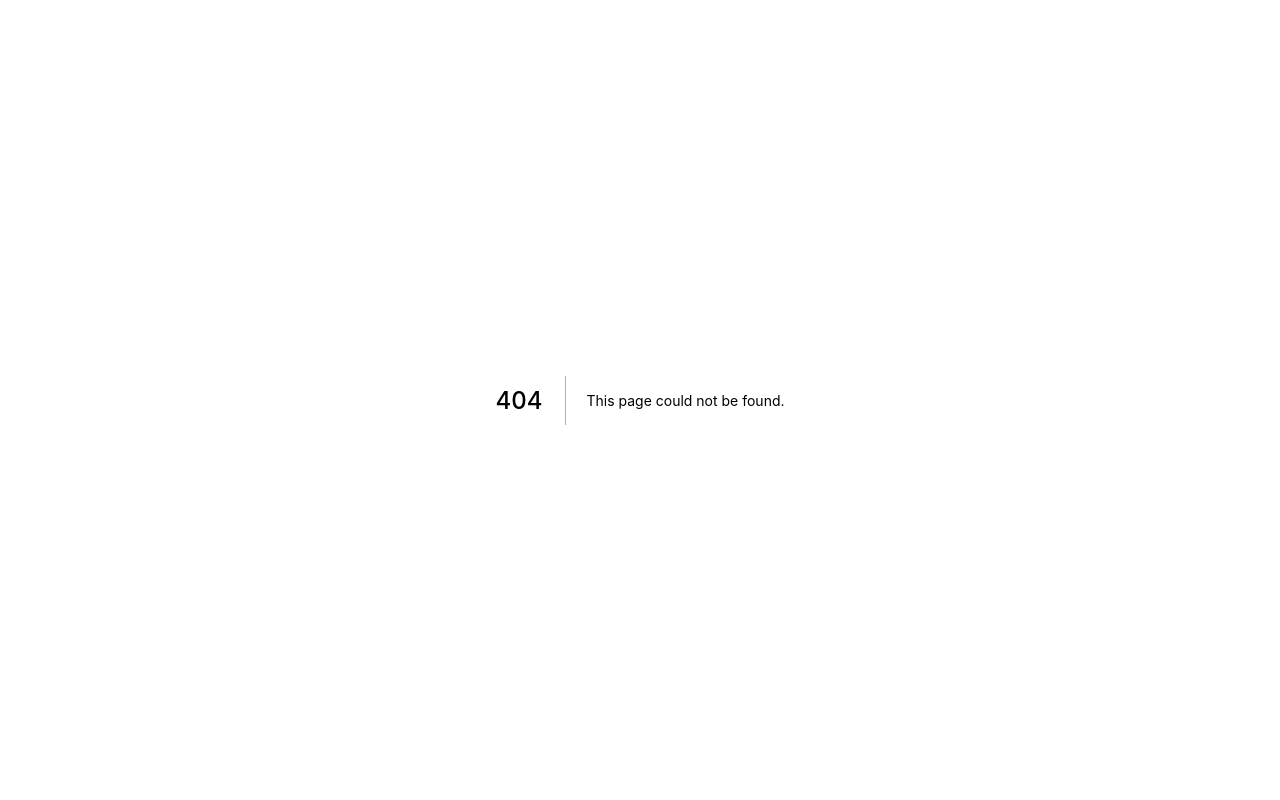
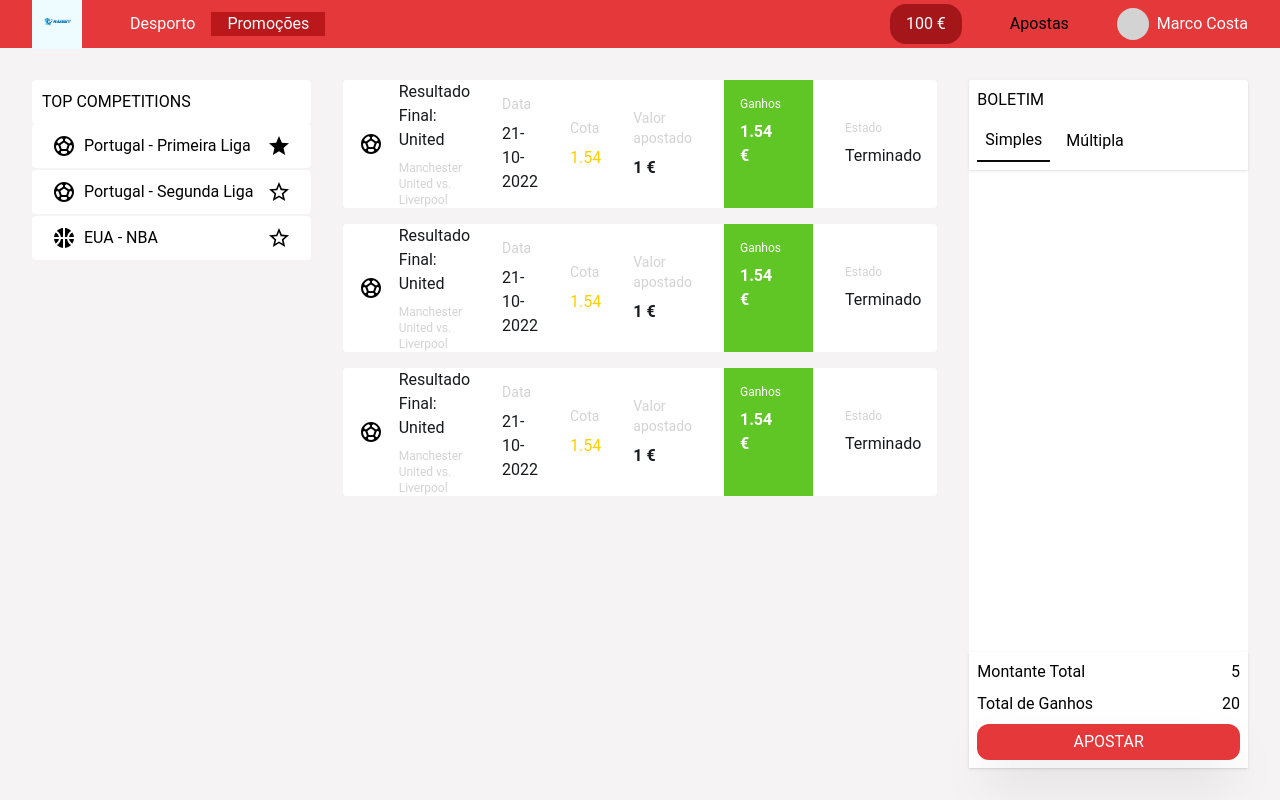
Before and after one commit to gonaloppcc/projetoRAS, a Next.js app in the folder frontend/: page /better/bets in a window 1280 px wide. Before the commit this address had no page. Built offline with nearby package versions, Linux system fonts and the light colour scheme.

Commit message:
Add BetRecord.

```diff
--- /dev/null
+++ b/frontend/src/components/BetRecord/index.tsx
@@ -0,0 +1,79 @@
+import React from 'react';
+import {SportsSoccer} from '@mui/icons-material';
+
+export interface BetRecordProps {
+    eventName: string;
+    eventDate: string;
+    eventType: string; // FIXME Change to enum
+
+    betName: string;
+    betOdd: number;
+    betAmount: number;
+    betWinnings: number;
+}
+
+export const BetRecord = ({
+    eventName,
+    eventDate,
+    eventType,
+    betName,
+    betOdd,
+    betAmount,
+    betWinnings,
+}: BetRecordProps) => {
+    return (
+        <div className="flex flex-row justify-between items-center px-4 gap-8 bg-WHITE rounded">
+            <div className="flex flex-row justify-center items-center gap-4">
+                <SportsSoccer />
+                <div className="flex flex-col items-start p-0 gap-2">
+                    <span className="text-EERIE_BLACK text-base">
+                        {betName}
+                    </span>
+                    <span className="text-LIGHT_GRAY text-xs">{eventName}</span>
+                </div>
+            </div>
+            <div className="flex flex-col items-start p-0 gap-2">
+                <span className="text-LIGHT_GRAY text-sm">{'Data'}</span>
+                <span className="text-EERIE_BLACK text-base">{eventDate}</span>
+            </div>
+
+            <div className="flex flex-col items-start p-0 gap-2">
+                <span className="text-LIGHT_GRAY text-sm">{'Cota'}</span>
+                <span className="text-SPECIAL text-base">{betOdd}</span>
+            </div>
+
+            <div className="flex flex-col items-start p-0 gap-2">
+                <span className="text-LIGHT_GRAY text-sm">
+                    {'Valor apostado'}
+                </span>
+                <span className="text-EERIE_BLACK text-base font-semibold">
+                    {betAmount} €
+                </span>
+            </div>
+
+            {betWinnings > 0 && (
+                <div className="h-full flex flex-col items-start pl-4 pr-8 py-4 gap-2 bg-RIGHT_GREEN text-WHITE">
+                    <span className="text-xs">{'Ganhos'}</span>
+                    <span className="text-base font-semibold">
+                        {betWinnings} €
+                    </span>
+                </div>
+            )}
+            {betWinnings === 0 && (
+                <div className="flex flex-col items-start p-0 gap-2 bg-IMPERIAL_RED">
+                    <span className="text-LIGHT_GRAY text-xs">{'Ganhos'}</span>
+                    <span className="text-EERIE_BLACK text-base">
+                        {betWinnings} €
+                    </span>
+                </div>
+            )}
+
+            <div className="flex flex-col items-start p-0 gap-2">
+                <span className="text-LIGHT_GRAY text-xs">{'Estado'}</span>
+                <span className="text-EERIE_BLACK text-base">
+                    {'Terminado'}
+                </span>
+            </div>
+        </div>
+    );
+};
--- a/frontend/src/components/Navbar/index.tsx
+++ b/frontend/src/components/Navbar/index.tsx
@@ -1,6 +1,7 @@
 import React from 'react';
 import Image from 'next/image';
 import {Navlink} from '@components/Navlink';
+import Link from 'next/link';
 
 const navlinks = [
     {
@@ -33,9 +34,9 @@
                     {BALANCE} €
                 </span>
 
-                <span className="text-WHITE">
+                <Link href="better/bets" className="text-WHITE">
                     {'Apostas' /* FIXME Hardcoded for now */}
-                </span>
+                </Link>
                 <div className="flex flex-row items-center gap-2">
                     <div className="w-8 h-8 rounded-full bg-LIGHT_GRAY" />
                     <span className="text-WHITE">
--- a/frontend/src/components/Navlink/index.tsx
+++ b/frontend/src/components/Navlink/index.tsx
@@ -18,7 +18,7 @@
     return (
         <div
             className={classNames(
-                'flex flex-row items-start p-4 gap-2 h-full text-WHITE cursor-pointer',
+                'flex flex-row items-start px-4 gap-2 h-full text-WHITE cursor-pointer',
                 {
                     'bg-CARNELIAN': isActive,
                 }
--- /dev/null
+++ b/frontend/src/pages/better/bets/index.tsx
@@ -0,0 +1,27 @@
+import React from 'react';
+import {BetRecord, BetRecordProps} from '@components/BetRecord';
+import {PageLayout} from '@components/PageLayout';
+
+const MOCK_BET_RECORD: BetRecordProps = {
+    eventName: 'Manchester United vs. Liverpool',
+    eventDate: '21-10-2022',
+    eventType: 'football',
+    betAmount: 1.0,
+    betName: 'Resultado Final: United',
+    betOdd: 1.54,
+    betWinnings: 1.54,
+};
+
+const Bets = () => {
+    return (
+        <PageLayout>
+            <div className="flex flex-col justify-start gap-4">
+                <BetRecord {...MOCK_BET_RECORD}></BetRecord>
+                <BetRecord {...MOCK_BET_RECORD}></BetRecord>
+                <BetRecord {...MOCK_BET_RECORD}></BetRecord>
+            </div>
+        </PageLayout>
+    );
+};
+
+export default Bets;
```
